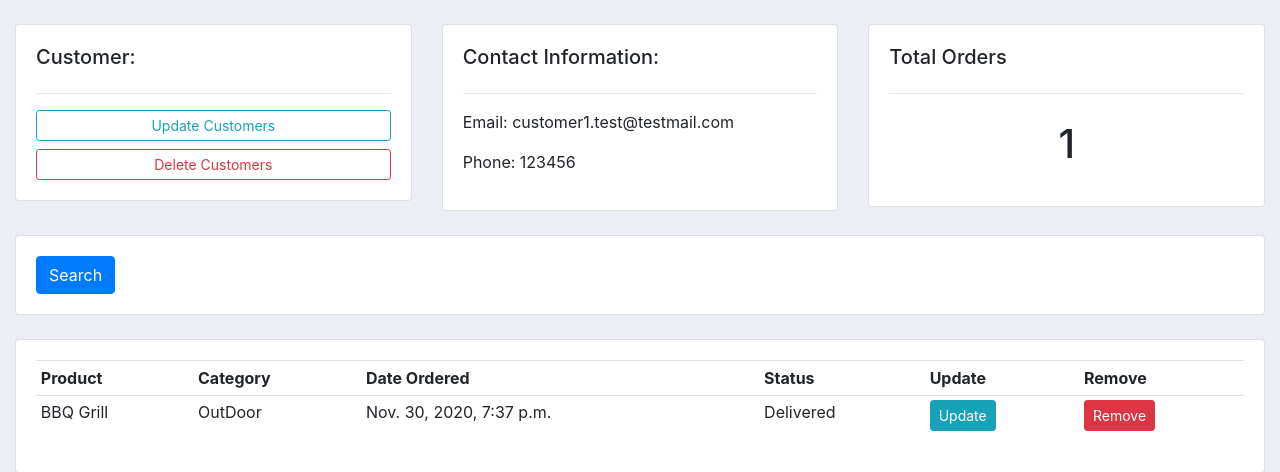
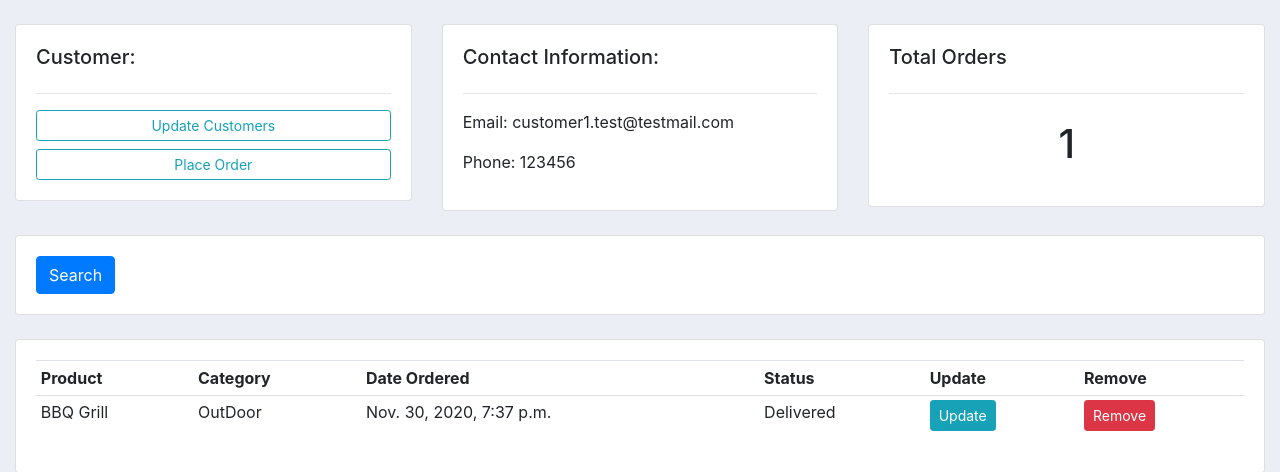
Before and after one commit to imxiaow/django-xw-project, a Django app: page /customer/1/ in a window 1280 px wide. Shown: the part 96-568 px from the top of the page. Run offline with Django 3.2, Linux system fonts and the light colour scheme; data comes from the database, SQL or seed files in the repository; both versions use the stored data as it was after the commit; some libraries are stand-ins or nearby versions.

Commit message:
inline formset

```diff
--- a/creatDjangoApp1/accounts/templates/accounts/customer.html
+++ b/creatDjangoApp1/accounts/templates/accounts/customer.html
@@ -9,7 +9,7 @@
 			<h5>Customer:</h5>
 			<hr>
 			<a class="btn btn-outline-info btn-sm btn-block" href="">Update Customers</a>
-			<a class="btn btn-outline-danger btn-sm btn-block" href="">Delete Customers</a>
+			<a class="btn btn-outline-info btn-sm btn-block" href="{% url 'create_order' customer.id %}">Place Order</a>
 		</div>
 	</div>
 
@@ -69,7 +69,7 @@
 					<td>{{order.date_created}}</td>
 					<td>{{order.status}}</td>
 					<td><a class="btn btn-sm btn-info" href="{% url 'update_order' order.id %}">Update</a></td>
-					<td><a class="btn btn-sm btn-danger" href="{% url 'delete_order' order.id %}">Remove</a></td>
+					<td><a class="btn btn-sm btn-danger" href="{% url 'delete_order' order.id %} ">Remove</a></td>
 				</tr>
 
 				{% endfor %}
--- a/creatDjangoApp1/accounts/templates/accounts/dashboard.html
+++ b/creatDjangoApp1/accounts/templates/accounts/dashboard.html
@@ -34,7 +34,7 @@
 		<h5>LAST 5 ORDERS</h5>
 		<hr>
 		<div class="card card-body">
-			<a class="btn btn-primary btn-sm btn-block" href="{% url 'create_order' %}">Create Order</a>
+
 			<table class="table table-sm">
 				<tr>
 					<th>Product</th>
--- a/creatDjangoApp1/accounts/urls.py
+++ b/creatDjangoApp1/accounts/urls.py
@@ -6,7 +6,7 @@ urlpatterns = [
     path('products/', views.products, name="products"),
     path('customer/<str:pk_test>/', views.customer, name="customer"),
 
-    path('create_order/', views.createOrder, name="create_order"),
+    path('create_order/<str:pk>/', views.createOrder, name="create_order"),
     path('update_order/<str:pk>/', views.updateOrder, name="update_order"),
     path('delete_order/<str:pk>/', views.deleteOrder, name="delete_order"),
 
--- a/creatDjangoApp1/accounts/views.py
+++ b/creatDjangoApp1/accounts/views.py
@@ -1,5 +1,6 @@
 from django.shortcuts import render, redirect
 from django.http import HttpResponse
+from django.forms import inlineformset_factory
 # Create your views here.
 from .models import *
 from .forms import OrderForm
@@ -43,15 +44,21 @@ def customer(request, pk_test):
 	return render(request, "accounts/customer.html", context)
 
 
-def createOrder(request):
-	form = OrderForm()
+def createOrder(request, pk):
+	OrderFormSet = inlineformset_factory(Customer, Order, fields=('product', 'status'), extra=10)
 
-	context = {'form': form}
+	customer = Customer.objects.get(id=pk)
+
+	#form = OrderForm(initial={'customer':customer})
+	formset = OrderFormSet(queryset=Order.objects.none(),instance=customer)
+
+	context = {'formset': formset}
 	if request.method == "POST":
 		#print("Printing POST: " + str(request.POST))
-		form = OrderForm(request.POST)
-		if form.is_valid():
-			form.save() # form is into the database
+		#form = OrderForm(request.POST)
+		formset = OrderFormSet(request.POST, instance=customer)
+		if formset.is_valid():
+			formset.save() # form is into the database
 			return redirect('/')
 
 	return render(request, "accounts/order_form.html", context)
```
Also changed, not shown: creatDjangoApp1/accounts/templates/accounts/order_form.html (+5 -2 lines), README.md, creatDjangoApp1/db.sqlite3.
